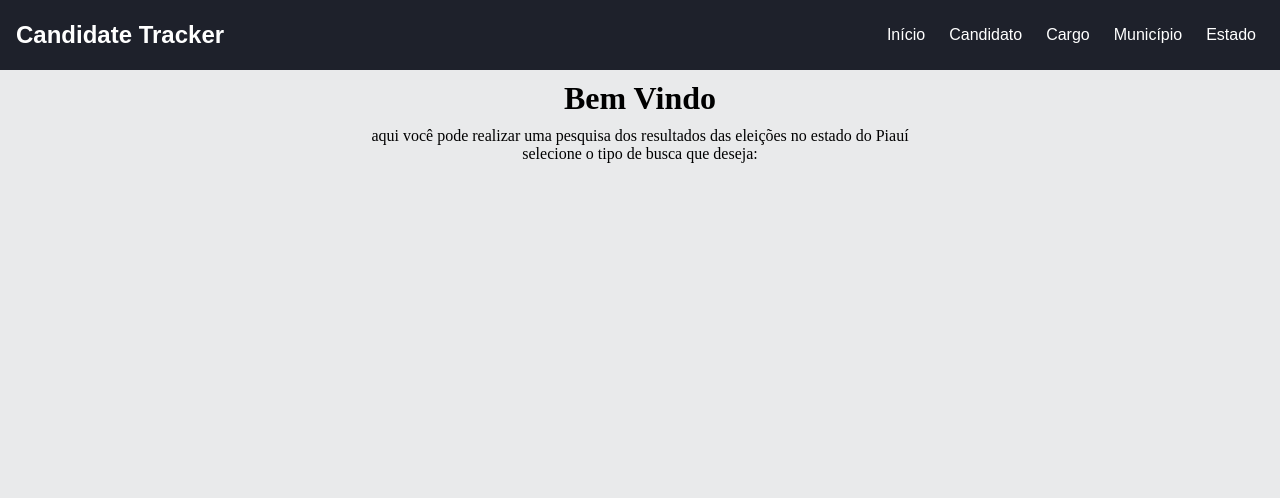
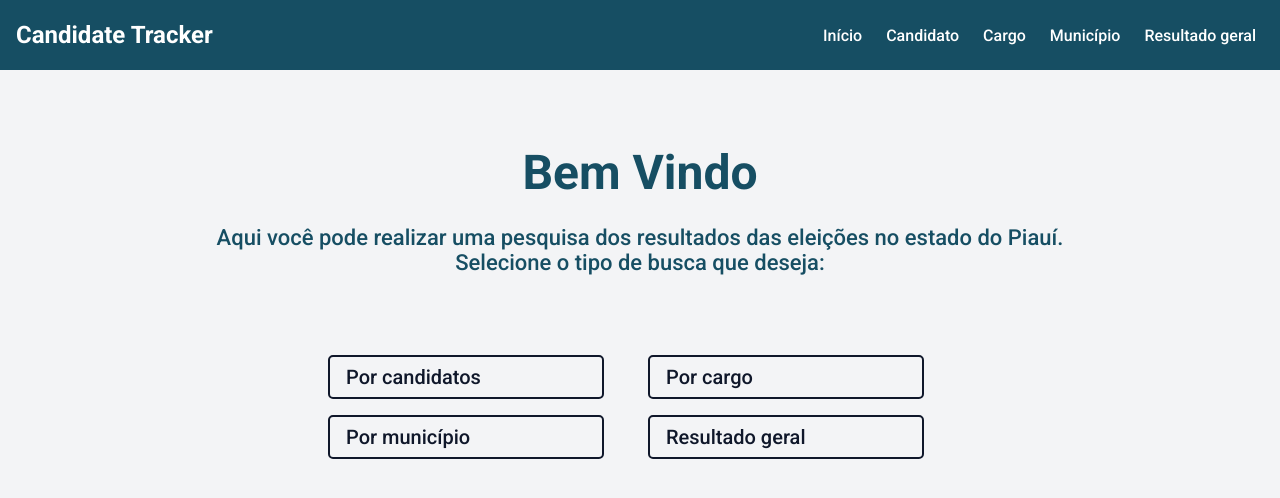
Before and after one commit to brevsc/PROG3-AVAL2, a website: page client/index.html in a window 1280 px wide. Drawn offline with Linux system fonts and the light colour scheme.

Commit message:
implement style formatation on templates pages

```diff
--- a/client/index.html
+++ b/client/index.html
@@ -22,7 +22,7 @@
                 <li><a href="./templates/candidatos.html">Candidato</a></li>
                 <li><a href="./templates/cargos.html">Cargo</a></li>
                 <li><a href="./templates/municipios.html">Município</a></li>
-                <li><a href="./templates/resultadogeral.html">Estado</a></li>
+                <li><a href="./templates/resultadogeral.html">Resultado geral</a></li>
             </ul>
         </nav>
     </header>
@@ -30,13 +30,14 @@
     <main>
         <div class="top">
             <h1>Bem Vindo</h1>
-            <p>aqui você pode realizar uma pesquisa dos resultados das eleições no estado do Piauí</p>
-            <p>selecione o tipo de busca que deseja:</p>
+            <p>Aqui você pode realizar uma pesquisa dos resultados das eleições no estado do Piauí. <br>Selecione o tipo de busca que deseja:</p>
         </div>
 
-        <!-- Exibir o resultado geral da votação no Estado para todos os cargos eletivos.
-            Deve ser possível apresentar a votação global de todos os candidatos ou apenas dos candidatos eleitos.
-            A alternância entre “eleitos” e “não eleitos” deve ser implementada utilizando-se a técnica AJAX. -->
+        <div class="button-wrapper">
+            <a href="./templates/candidatos.html">Por candidatos</a>
+            <a href="./templates/cargos.html">Por cargo</a>
+            <a href="./templates/municipios.html">Por município</a>
+            <a href="./templates/resultadogeral.html">Resultado geral</a>
         </div>
     </main>
     <script src="./js/menu.js"></script>
--- a/client/styles/home.css
+++ b/client/styles/home.css
@@ -8,10 +8,14 @@
 body{
   padding: 40px 0;
   background: var(--background);
+  width: 100%;
 }
 
 main{
   margin-top: 80px;
+  height: 100%;
+  padding: 0 32px;
+  width: calc(100% - 64px);
 }
 
 h1{
@@ -23,7 +27,47 @@ h1{
   flex-direction: column;
   align-items: center;
   justify-content: center;
+  padding-top: 64px;
   text-align: center;
+  width: 100%;
+}
+
+.top > h1 {
+  color: var(--primary-color);
+  font-family: var(--font-primary);
+  font-weight: 700;
+  font-size: 32px;
+  margin-bottom: 32px;
+}
+
+.top > p {
+  color: var(--primary-color);
+  font-family: var(--font-primary);
+  font-weight: 500;
+  font-size: 18px;
+}
+
+.button-wrapper {
+  align-items: center;
+  display: flex;
+  gap: 8px;
+  justify-content: center;
+  flex-direction: column;
+  margin-top: 48px;
+}
+
+.button-wrapper a {
+  border: 2px solid var(--quaternary-color);
+  border-radius: 5px;
+  color: var(--quaternary-color);
+  padding: 8px 16px;
+  transition: border .3s, color .3s;
+  width: 132px;
+}
+
+.button-wrapper a:hover {
+  border: 2px solid var(--primary-color);
+  color: var(--primary-color);
 }
 
 .card {
@@ -94,3 +138,49 @@ h1{
   grid-row-gap: 1em;
   place-items: center;
 }
+
+
+@media (min-width:600px) {
+  .button-wrapper {
+    align-items: center;
+    justify-content: center;
+    display: grid;
+    gap: 16px;
+    grid-template-columns: repeat(auto-fill, minmax(192px, 1fr));
+    padding: 0 32px;
+    width: calc(100% - 64px);
+  }
+
+  .button-wrapper a {
+    width: 160px;
+  }
+}
+
+@media (min-width:800px) {
+  .top > h1 {
+    font-size: 48px;
+    margin-bottom: 24px;
+  }
+
+  .top > p {
+    font-size: 22px;
+    margin-bottom: 32px;
+  }
+
+  .button-wrapper {
+    gap: 16px;
+    grid-template-columns: repeat(auto-fill, minmax(304px, 1fr));
+  }
+
+  .button-wrapper a {
+    font-size: 20px;
+    width: 240px;
+  }
+}
+
+@media (min-width:800px) {
+  .button-wrapper {
+    gap: 16px;
+    grid-template-columns: 304px 304px;
+  }
+}
--- a/client/styles/index.css
+++ b/client/styles/index.css
@@ -1,3 +1,4 @@
 @import "variables.css";
 @import "home.css";
 @import "menu.css";
+@import "templates.css";
--- a/client/styles/menu.css
+++ b/client/styles/menu.css
@@ -9,7 +9,8 @@ ul {
 a {
   color: var(--secundary-color);
   text-decoration: none;
-  font-family: sans-serif;
+  font-family: var(--font-primary);
+  font-weight: 500;
 }
 
 a:hover {
@@ -19,13 +20,12 @@ a:hover {
 
 #logo {
   font-size: 1.5rem;
-  font-weight: bold;
+  font-weight: 700;
   transition: all .2s ease-in-out;
 }
 
 #logo:hover{
   color: #ffffff;
-  transform: scale(0.98);
 }
 
 #header {
--- /dev/null
+++ b/client/styles/templates.css
@@ -0,0 +1,22 @@
+@import "./variables.css";
+
+.search {
+  align-items: center;
+  display: flex;
+  padding: 0 32px;
+  justify-content: center;
+  width: calc(100% - 64px);
+}
+
+.search input[type=text] {
+  color: var(--quaternary-color);
+  font-family: var(--font-primary);
+  font-weight: 500;
+  font-size: 16px;
+  width: 300px;
+  height: 32px;
+  padding: 8px;
+  background: var(--background);
+  border: 2px solid var(--primary-color);
+  border-radius: 10px;
+}
--- a/client/styles/variables.css
+++ b/client/styles/variables.css
@@ -1,11 +1,10 @@
-@import "index.css";
+@import url('https://fonts.googleapis.com/css2?family=Roboto:wght@400;500;700&display=swap');
+
 :root{
-  /* --primary-color:#036aa5; */
-  --primary-color: #1E212B;
-  /* --secundary-color: #f5f5f5; */
+  --primary-color: #164e63;
   --secundary-color: #FFFFFF;
-  --terciary-color: #FFC800;
-  --background: #1e212b18 ;
-  --elect: #4D8B31;
-  --not-elect: #ff3527;
+  --terciary-color: #fde047;
+  --quaternary-color: #0f172a;
+  --background: #f3f4f6;
+  --font-primary: 'Roboto', sans-serif;
 }
```
Also changed, not shown: client/components/home.html (deleted, +0 -56 lines), client/components/menu.html (deleted, +0 -31 lines), client/templates/candidatos.html (+2 -2 lines), client/templates/cargos.html (+1 -1 lines), client/templates/municipios.html (+2 -2 lines), client/templates/resultadogeral.html (+1 -1 lines).
